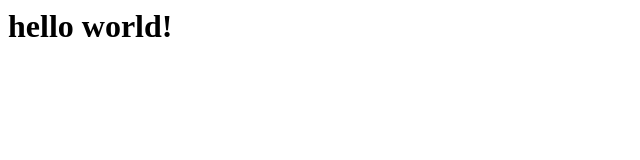
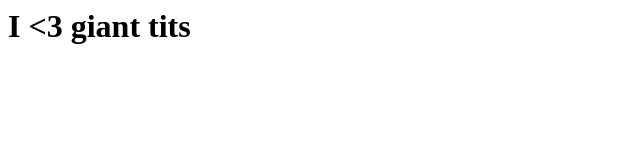
Before and after one commit to derek-adair/derekadaircom, a plain HTML site: page home.html in a window 1280 px wide. Shown: the whole page, without its empty margins (0-640 px from the left). Drawn offline with Linux system fonts and the light colour scheme.

Commit message:
Updated 'home.html' via CloudCannon

```diff
--- a/home.html
+++ b/home.html
@@ -2,6 +2,6 @@
 
     <title>wello horld</title>
     <body>
-        <h1 class="editable">hello world!</h1>
+        <h1 class="editable">I &lt;3 giant tits</h1>
     </body>
 </html>
```
